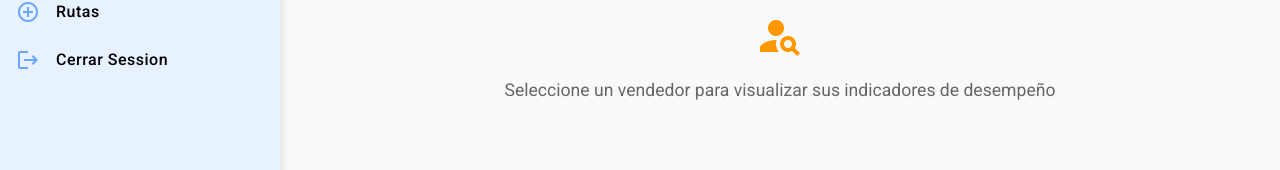
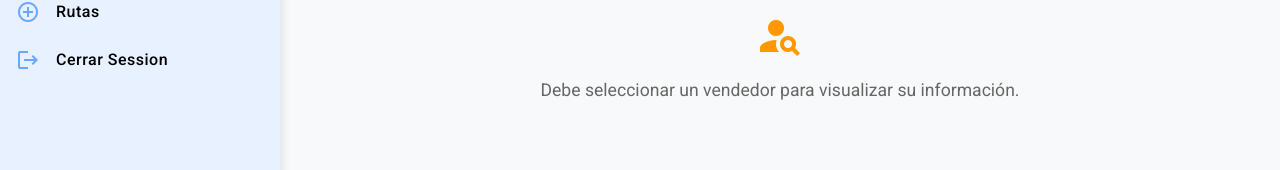
Before and after one commit to MediSupply/medi-supply-web-grupo3, an Angular app: page /dashboard/reportes in a window 1280 px wide. Shown: the part 398-568 px from the top of the page. Built offline with nearby package versions, Linux system fonts and the light colour scheme.

Commit message:
Update text

```diff
--- a/src/app/modules/reportes/reportes.component.html
+++ b/src/app/modules/reportes/reportes.component.html
@@ -65,6 +65,6 @@
     *ngIf="!vendedorSeleccionado && !cargando && !sinDatos && !errorCarga"
   >
     <mat-icon>person_search</mat-icon>
-    <p>Seleccione un vendedor para visualizar sus indicadores de desempeño</p>
+    <p>Debe seleccionar un vendedor para visualizar su información.</p>
   </div>
 </div>
```
